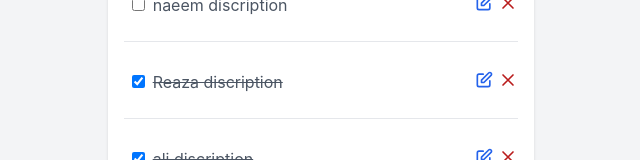
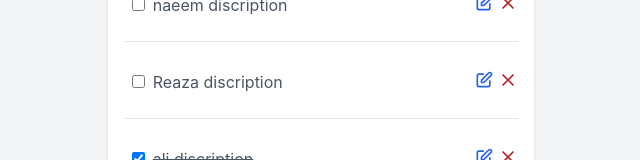
Before and after one commit to mohammadnaeemk/to-do-webapplication, a React (Create React App) app: page / in a window 1280 px wide. Shown: the part 338-498 px from the top of the page, without its empty margins (319-959 px from the left). Built offline with nearby package versions, Linux system fonts and the light colour scheme.

Commit message:
check box handler done!

```diff
--- a/src/Components/ToDoMainbox.jsx
+++ b/src/Components/ToDoMainbox.jsx
@@ -56,6 +56,30 @@ export default function ToDoMainbox() {
       setjobs(newListJobs);
     }
   };
+  const checkBoxHandler = (chekItem) => {
+
+    if (jobs.includes(chekItem)) {
+      let newListJobs = jobs.map((item) => {
+
+        if (item.id == chekItem.id) {
+          return {
+            id: chekItem.id,
+
+            discription: chekItem.discription,
+
+            status: chekItem.status === "active" ? "inactive" : "active",
+
+            done: chekItem.done,
+          };
+        } else {
+          return item;
+        }
+      });
+      console.log(newListJobs);
+
+      setjobs(newListJobs);
+    }
+  };
 
   return (
     <div className="bg-gray-100">
@@ -77,7 +101,12 @@ export default function ToDoMainbox() {
             />
           </div>
 
-          <ToDolist key={1} listOfjobs={jobs} deleteToDo={deleteToDo} />
+          <ToDolist
+            key={1}
+            listOfjobs={jobs}
+            deleteToDo={deleteToDo}
+            checkBoxHandler={checkBoxHandler}
+          />
         </div>
       </div>
     </div>
--- a/src/Components/ToDoitem.jsx
+++ b/src/Components/ToDoitem.jsx
@@ -8,8 +8,9 @@ export default function ToDoitem({
   status,
   done,
   deleteToDo,
+  checkBoxHandler
 }) {
-  const isChecked = done === true; // Simplify checked determination
+  const isChecked = status === "inactive"; // Simplify checked determination
 
   return (
     <li
@@ -20,7 +21,7 @@ export default function ToDoitem({
         <input
           type="checkbox"
           checked={isChecked}
-          onChange={() => {}}
+          onChange={checkBoxHandler}
           className=""
         />
 
--- a/src/Components/ToDolist.jsx
+++ b/src/Components/ToDolist.jsx
@@ -1,12 +1,14 @@
 import ToDoitem from "./ToDoitem";
 
-export default function ToDolist({ listOfjobs, deleteToDo }) {
+export default function ToDolist({ listOfjobs, deleteToDo ,checkBoxHandler}) {
   return (
     <ul key={1} className="list-reset">
       {listOfjobs.map((job) => {
+
         return (
           <ToDoitem
             deleteToDo={deleteToDo}
+            checkBoxHandler={()=>checkBoxHandler(job)}
             item={job}
             key={job.id}
             discription={job.discription}
```
